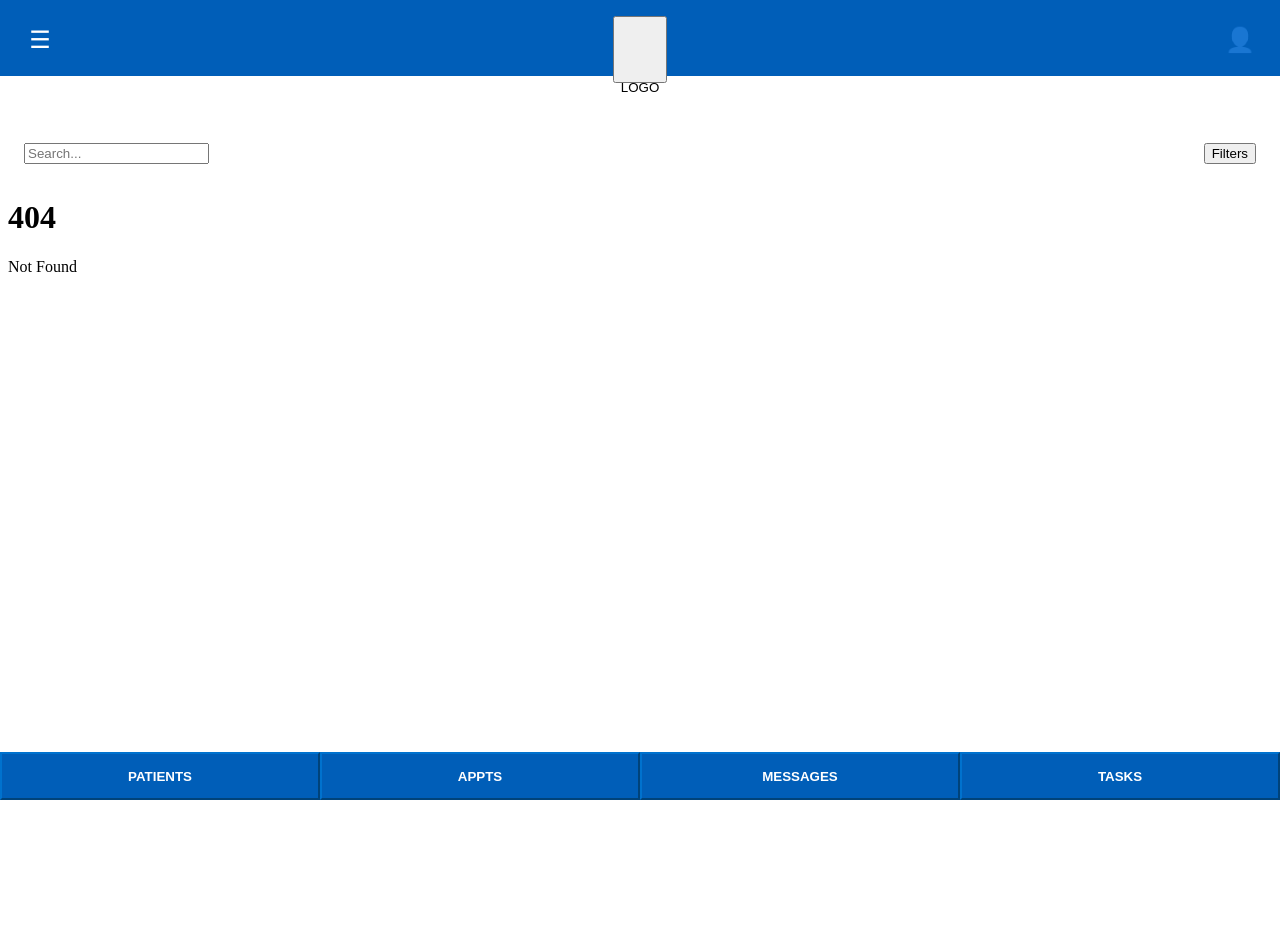
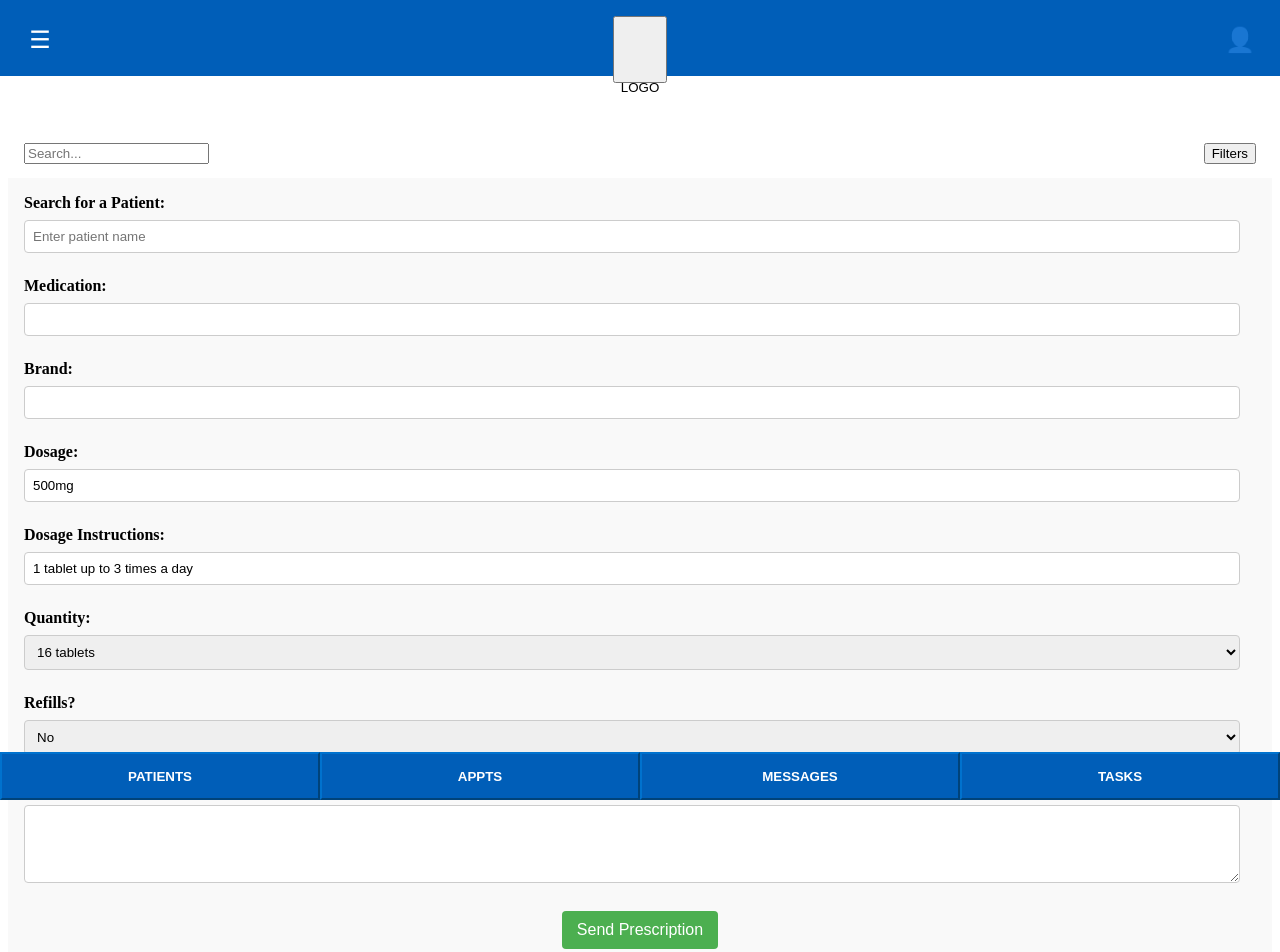
Before and after one commit to ishf-github/nhsapp, a SvelteKit app: page /sendPrescriptions in a window 1280 px wide. Before the commit this address had no page. Shown: the top 952 px of the page. Before the commit the page ends 800 px from the top, so only its background shows below. Built offline with nearby package versions, Linux system fonts and the light colour scheme.

Commit message:
Bugfixing and  additional Appointment/Prescription pages created

```diff
--- a/package.json
+++ b/package.json
@@ -18,5 +18,8 @@
 		"typescript": "^5.0.0",
 		"vite": "^5.0.3"
 	},
-	"type": "module"
+	"type": "module",
+	"dependencies": {
+		"lodash-es": "^4.17.21"
+	}
 }
--- a/src/routes/appointmentBooking/+page.svelte
+++ b/src/routes/appointmentBooking/+page.svelte
@@ -1,87 +1,94 @@
-<script>
-    import { writable } from 'svelte/store';
+'<script>
+    import { onMount } from 'svelte';
 
-    // Stores to hold the appointment date and time
-    let nameSurname = '';
-    let selectedDate = writable(null);
-    let selectedTime = '12:00 PM'; // Default time format, can be adjusted
+    let patientName = 'NAME SURNAME';
+    let patientDOB = 'DoB: 01/01/1991';
+    let nextAppointment = 'Next Appt: 02/03/2024';
+    let selectedDate;
+    let selectedTime;
 
-    // Function to save the appointment
-    function saveToCalendar() {
-      // Combine the date and time into a single object
-      // You would replace this with your actual logic to save the appointment
-      const appointment = {
-        nameSurname,
-        date: $selectedDate,
-        time: selectedTime,
-      };
+    onMount(() => {
 
-      console.log('Appointment to save:', appointment);
-      // Add saving logic here
+    });
+
+    function saveAppointment() {
+      //save function
+      console.log(`Appointment set for ${selectedDate} at ${selectedTime}`);
     }
 
-    // This function will parse and format the date to a readable format
-    function formatDate(date) {
-      if (!date) return '';
-      const options = { year: 'numeric', month: 'long', day: 'numeric' };
-      return new Date(date).toLocaleDateString('en-US', options);
+    function viewRecord() {
+      // patient record nav
     }
   </script>
 
-  <div class="booking-container">
-    <div>
-      <input
-        type="text"
-        placeholder="Name Surname"
-        bind:value={nameSurname}
-      />
+  <style>
+    .container {
+      display: flex;
+      flex-direction: column;
+      max-width: 600px;
+      margin: 0 auto;
+      padding: 1rem;
+    }
+
+    .patient-details {
+      display: flex;
+      justify-content: space-between;
+      background: #f5f5f5;
+      border: 1px solid #ddd;
+      border-radius: 5px;
+      padding: 1rem;
+      margin-bottom: 2rem;
+      align-items: center;
+    }
+
+    .patient-info {
+      text-align: left;
+    }
+
+    .button {
+        background-color: #f0f0f0;
+        border: 1px solid #ccc;
+      color: black;
+      padding: 6px 12px;
+      text-align: center;
+      text-decoration: none;
+      display: inline-block;
+      font-size: 16px;
+      margin: 8px;
+      cursor: pointer;
+      border-radius: 4px;
+    }
+
+    .time-input, .date-input {
+      text-align: left;
+      margin: 1rem 0;
+    }
+
+    .save-button {
+      margin-top: 2rem;
+    }
+  </style>
+
+  <div class="container">
+    <div class="patient-details">
+      <div class="patient-info">
+        <h2>{patientName}</h2>
+        <p>{patientDOB}</p>
+        <p>{nextAppointment}</p>
+      </div>
+      <button class="button" on:click={viewRecord}>View Record</button>
     </div>
 
-    <div>
-      <label for="date">SELECT DATE:</label>
-      <input
-        type="date"
-        bind:value={$selectedDate}
-        on:change={() => selectedDate.set($selectedDate)}
-      />
-      <p>{formatDate($selectedDate)}</p>
+    <div class="date-input">
+      <label for="date">Select Date:</label>
+      <input type="date" id="date" bind:value={selectedDate}>
     </div>
 
-    <div>
-      <label for="time">SELECT TIME:</label>
-      <input
-        type="time"
-        bind:value={selectedTime}
-      />
+    <div class="time-input">
+      <label for="time">Select Time:</label>
+      <input type="time" id="time" bind:value={selectedTime}>
     </div>
 
-    <div>
-      <button on:click={saveToCalendar}>SAVE TO CALENDAR</button>
-    </div>
+    <button class="button save-button" on:click={saveAppointment}>Save to Calendar</button>
   </div>
-
-  <style>
-    /* Add your styles here */
-    .booking-container {
-      display: flex;
-      flex-direction: column;
-    }
-
-    input, button {
-      margin: 0.5em 0;
-      padding: 0.5em;
-    }
-
-    button {
-      background-color: #4CAF50; /* Green */
-      color: white;
-      padding: 14px 20px;
-      margin: 8px 0;
-      border: none;
-      cursor: pointer;
-    }
-
-    button:hover {
-      opacity: 0.8;
-    }
-  </style>
+  '
--- /dev/null
+++ b/src/routes/appointmentBookingSearch/+page.svelte
@@ -0,0 +1,167 @@
+<script>
+    import { writable } from 'svelte/store';
+
+    let selectedDate;
+    let selectedTime;
+    const showModal = writable(false);
+    let searchQuery = '';
+
+    function toggleModal() {
+        showModal.update(n => !n);
+    }
+
+    function saveAppointment() {
+        // Implement appointment saving logic here
+        console.log(`Appointment set for ${selectedDate} at ${selectedTime}`);
+    }
+
+    function performSearch() {
+        // Implement search logic here
+        console.log(`Searching for: ${searchQuery}`);
+        showModal.set(false);
+    }
+</script>
+
+<style>
+    .container {
+        display: flex;
+        flex-direction: column;
+        max-width: 600px;
+        margin: 0 auto;
+        padding: 1rem;
+    }
+
+    .search-container {
+        display: flex;
+        justify-content: center;
+        margin-bottom: 1rem;
+    }
+
+    .search-button {
+        display: inline-flex; /* Use inline-flex for aligning text next to icon */
+        align-items: center;
+        cursor: pointer;
+        background: none;
+        border: none;
+        padding: 0;
+        color: inherit; /* Inherits font properties from parent */
+    }
+
+    .search-icon {
+        background-color: #f0f0f0;
+        border: 1px solid #ccc;
+        border-radius: 50%;
+        padding: 0.5rem;
+        margin-right: 0.5rem; /* Space between icon and text */
+        display: flex;
+        justify-content: center;
+        align-items: center;
+        width: 30px; /* Smaller size for just the icon */
+        height: 30px;
+    }
+
+    .modal {
+        display: none;
+        position: fixed;
+        top: 50%;
+        left: 50%;
+        transform: translate(-50%, -50%);
+        background-color: #fff;
+        width: 80%; /* Sets the modal width to 80% of the viewport width */
+        max-width: 600px; /* Sets a maximum width for the modal */
+        height: auto; /* Height adjusts to the content */
+        padding: 2rem;
+        border-radius: 8px;
+        box-shadow: 0 4px 6px rgba(0, 0, 0, 0.1);
+        z-index: 1000;
+    }
+
+    .modal-bg {
+        display: none;
+        position: fixed;
+        top: 0;
+        left: 0;
+        width: 100%;
+        height: 100%;
+        background-color: rgba(0, 0, 0, 0.5);
+        z-index: 999;
+    }
+
+    .show {
+        display: block;
+    }
+
+    .input-field {
+        margin-bottom: 1rem;
+        padding: 0.5rem;
+        width: 100%;
+        border: 1px solid #ddd;
+        border-radius: 4px;
+    }
+
+    .button {
+        background-color: #f0f0f0;
+        border: 1px solid #ccc;
+      color: black;
+      padding: 1 rem 2 rem;
+      text-align: center;
+      text-decoration: none;
+      display: inline-block;
+      font-size: 16px;
+      margin: 4px 2px;
+      cursor: pointer;
+      border-radius: 4px;
+      width: 100%;
+    }
+
+    .button-secondary {
+        background-color: #f0f0f0;
+        color: black;
+    }
+
+    .date-input, .time-input {
+        display: flex;
+        flex-direction: column;
+        align-items: flex-start;
+    }
+
+    label {
+        margin-bottom: 0.5rem;
+    }
+
+    input[type="date"],
+    input[type="time"] {
+        /* Adjust width as necessary */
+        max-width: 100%;
+        box-sizing: border-box;
+    }
+</style>
+
+<div class="container">
+    <div class="search-container">
+        <button class="search-button" on:click={toggleModal}>
+            <div class="search-icon">🔍</div>
+            <span>Search for Patient</span>
+        </button>
+    </div>
+
+    {#if $showModal}
+        <div class="modal-bg show" on:click={toggleModal}></div>
+        <div class="modal show">
+            <input class="input-field" type="text" placeholder="Search..." bind:value={searchQuery}>
+            <button class="button-secondary" on:click={performSearch}>Search</button>
+        </div>
+    {/if}
+
+    <div class="date-input">
+        <label for="date">Select Date:</label>
+        <input class="input-field" type="date" id="date" bind:value={selectedDate}>
+    </div>
+
+    <div class="time-input">
+        <label for="time">Select Time:</label>
+        <input class="input-field" type="time" id="time" bind:value={selectedTime}>
+    </div>
+
+    <button class="button" on:click={saveAppointment}>Save to Calendar</button>
+</div>
--- /dev/null
+++ b/src/routes/sendPrescriptions/+page.svelte
@@ -0,0 +1,177 @@
+<script>
+    import { debounce } from 'lodash-es';
+
+    let searchQuery = '';
+    let patientDetails = null;
+    const patients = [
+      { name: 'John Doe', dob: '01/01/1980', nextAppointment: '02/03/2024' },
+
+    ];
+
+
+    const searchPatient = debounce(() => {
+      if (searchQuery.trim() === '') {
+        patientDetails = null;
+        return;
+      }
+      const result = patients.find(patient => patient.name.toLowerCase().includes(searchQuery.toLowerCase()));
+      patientDetails = result || 'No patient found';
+    }, 300);
+
+    let medication;
+    let brand;
+    let dosage = '500mg';
+    let dosageInstructions = '1 tablet up to 3 times a day';
+    let quantity = '16';
+    let refills = 'No';
+    let providerNotes;
+    const quantities = ['16', '32', '64'];
+    const refillOptions = ['Yes', 'No'];
+
+    function sendPrescription() {
+      console.log('Sending prescription...');
+    }
+  </script>
+
+  <style>
+
+    * {
+    box-sizing: border-box;
+    }
+
+    .prescription-form {
+    max-width: 100%;
+    display: flex;
+    flex-direction: column;
+    padding: 1rem;
+    background: #f9f9f9;
+    margin-left: auto;
+    margin-right: auto;
+    margin-bottom: 3rem;
+
+  }
+
+
+    .form-group {
+      margin-bottom: 1rem;
+    }
+
+    label {
+      font-weight: bold;
+      margin-bottom: 0.5rem;
+      display: block;
+    }
+
+    input[type="text"],
+    textarea,
+    select {
+    width: calc(100% - 1rem);
+      padding: 0.5rem;
+      margin-bottom: 0.5rem;
+      border: 1px solid #ccc;
+      border-radius: 4px;
+    }
+
+    .button {
+      background-color: #4CAF50;
+      color: white;
+      padding: 10px 15px;
+      border: none;
+      border-radius: 4px;
+      cursor: pointer;
+      font-size: 16px;
+    }
+
+    .button.secondary {
+      background-color: #f0f0f0;
+      color: black;
+      margin-left: auto;
+    }
+
+    .button-container {
+      display: flex;
+      justify-content: center;
+    }
+
+    .patient-display {
+    margin-top: 1rem;
+    background: #e7e7e7;
+    padding: 0.5rem;
+    border-radius: 4px;
+  }
+
+  </style>
+
+  <div class="prescription-form">
+    <div class="form-group">
+      <label for="search">Search for a Patient:</label>
+      <input
+        type="text"
+        id="search"
+        bind:value={searchQuery}
+        on:input="{searchPatient}"
+        placeholder="Enter patient name"
+      />
+    </div>
+
+    {#if patientDetails}
+    <div class="patient-display">
+      {#if typeof patientDetails === 'string'}
+        <p>{patientDetails}</p>
+      {:else}
+        <p><strong>Patient:</strong> {patientDetails.name}</p>
+        <p><strong>DoB:</strong> {patientDetails.dob}</p>
+        <p><strong>Next Appointment:</strong> {patientDetails.nextAppointment}</p>
+      {/if}
+    </div>
+  {/if}
+
+
+
+    <div class="form-group">
+      <label for="medication">Medication:</label>
+      <input type="text" id="medication" bind:value={medication}>
+    </div>
+
+    <div class="form-group">
+      <label for="brand">Brand:</label>
+      <input type="text" id="brand" bind:value={brand}>
+    </div>
+
+    <div class="form-group">
+      <label for="dosage">Dosage:</label>
+      <input type="text" id="dosage" bind:value={dosage}>
+    </div>
+
+    <div class="form-group">
+      <label for="instructions">Dosage Instructions:</label>
+      <input type="text" id="instructions" bind:value={dosageInstructions}>
+    </div>
+
+    <div class="form-group">
+      <label for="quantity">Quantity:</label>
+      <select id="quantity" bind:value={quantity}>
+        {#each quantities as q}
+          <option value={q}>{q} tablets</option>
+        {/each}
+      </select>
+    </div>
+
+    <div class="form-group">
+      <label for="refills">Refills?</label>
+      <select id="refills" bind:value={refills}>
+        {#each refillOptions as option}
+          <option value={option}>{option}</option>
+        {/each}
+      </select>
+    </div>
+
+    <div class="form-group">
+      <label for="notes">Provider Notes:</label>
+      <textarea id="notes" bind:value={providerNotes} rows="4"></textarea>
+    </div>
+
+    <div class="button-container">
+      <button class="button" on:click={sendPrescription}>Send Prescription</button>
+    </div>
+  </div>
```
Also changed, not shown: 1 other file (tests, documents, lock files or other folders).
